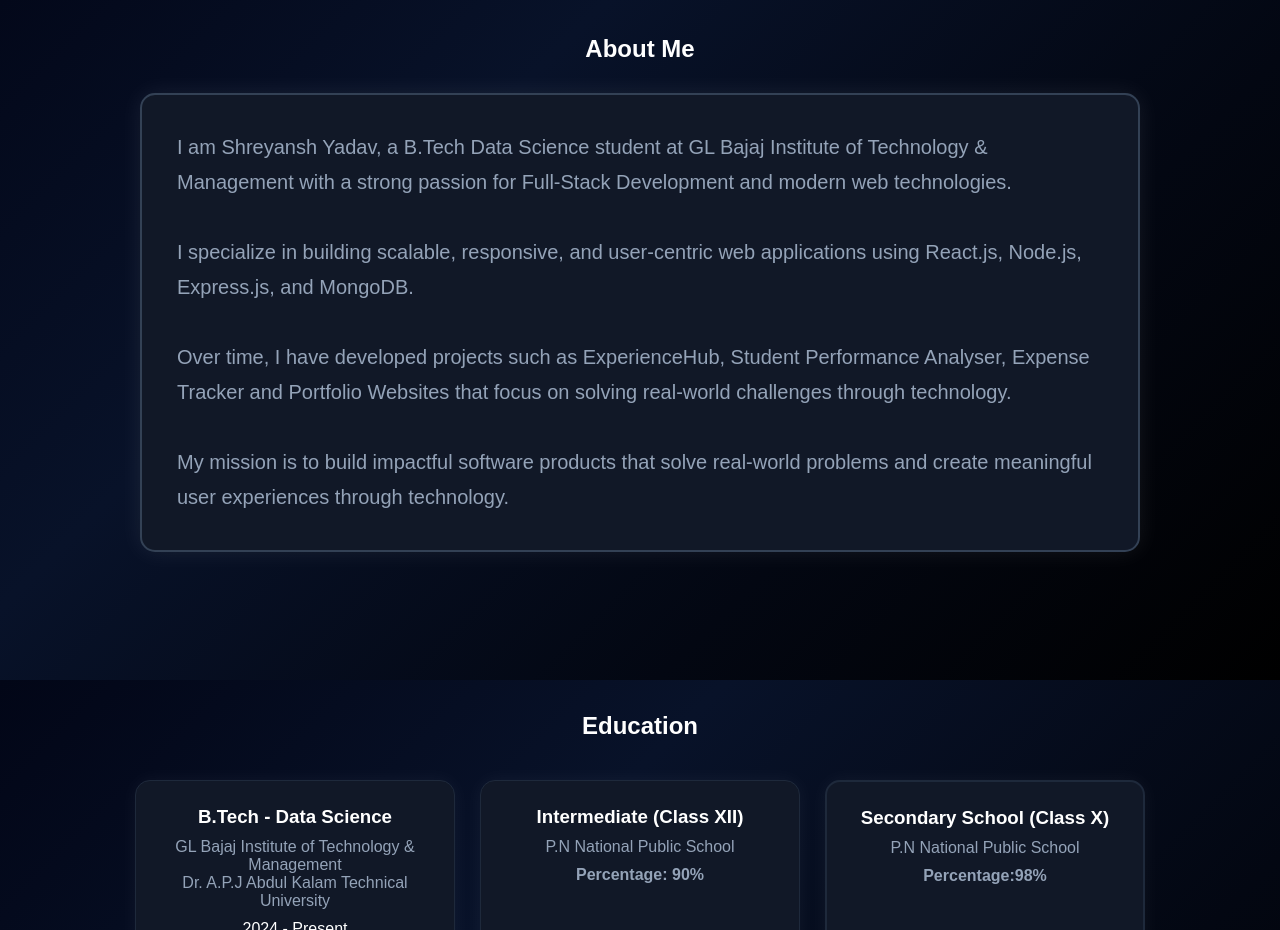
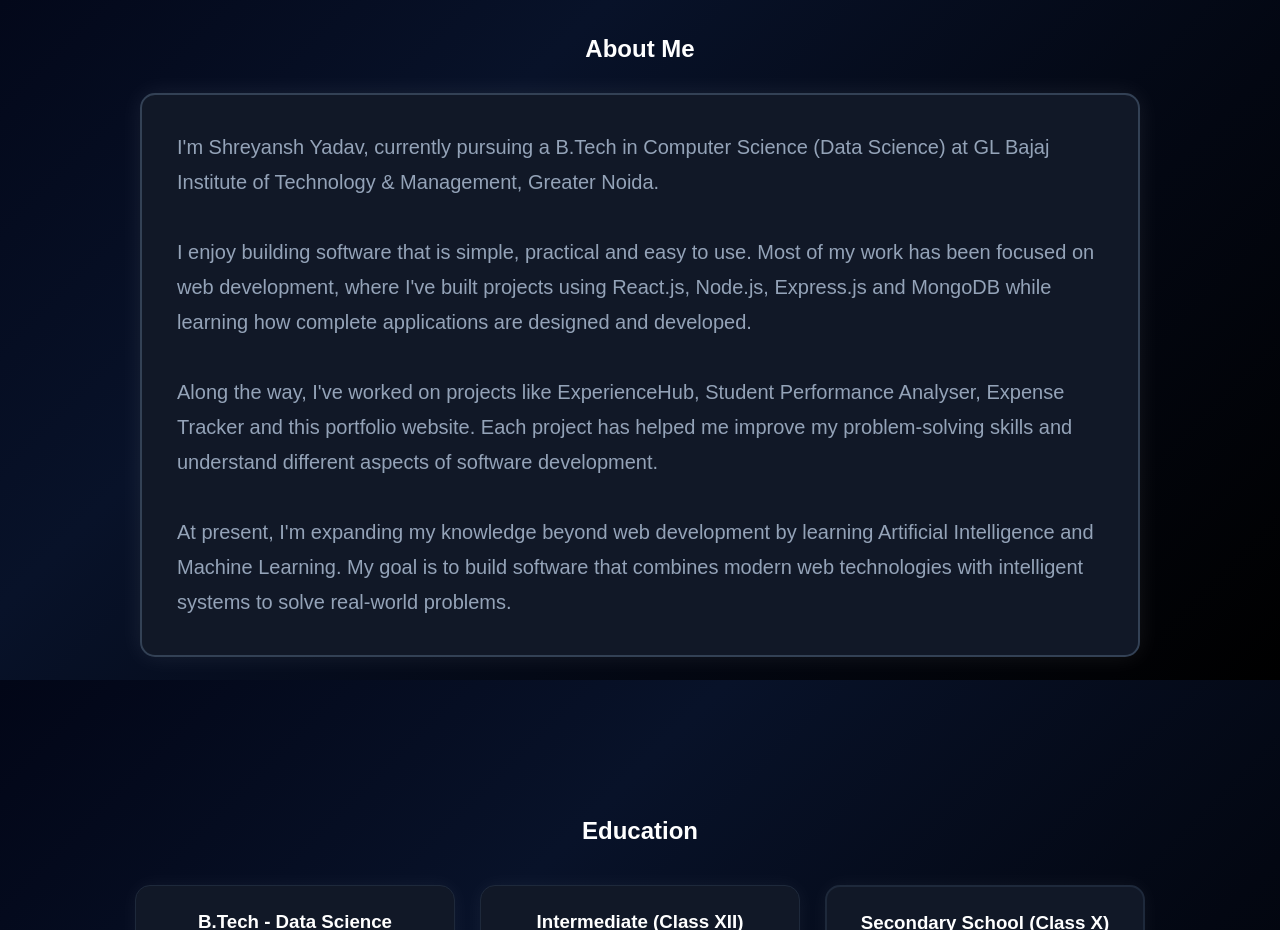
Before and after one commit to its-sky-2628/portfolio, a React (Vite) app: page / in a window 1280 px wide. Shown: the part 920-1850 px from the top of the page. Built offline with nearby package versions, Linux system fonts and the light colour scheme.

Commit message:
Updated login page

```diff
--- a/src/components/About.jsx
+++ b/src/components/About.jsx
@@ -35,30 +35,32 @@ const About = () => {
     textAlign: "left",
   }}
 >
-          I am Shreyansh Yadav, a B.Tech Data Science student at
-          GL Bajaj Institute of Technology & Management with a
-          strong passion for Full-Stack Development and modern
-          web technologies.
+  I'm Shreyansh Yadav, currently pursuing a B.Tech in Computer Science
+  (Data Science) at GL Bajaj Institute of Technology & Management,
+  Greater Noida.
 
   <br /><br />
 
-          I specialize in building scalable, responsive, and
-          user-centric web applications using React.js, Node.js,
-          Express.js, and MongoDB.
+  I enjoy building software that is simple, practical and easy to use.
+  Most of my work has been focused on web development, where I've built
+  projects using React.js, Node.js, Express.js and MongoDB while learning
+  how complete applications are designed and developed.
 
   <br /><br />
 
-          Over time, I have developed projects such as
-          ExperienceHub, Student Performance Analyser,
-          Expense Tracker and Portfolio Websites that focus on
-          solving real-world challenges through technology.
+  Along the way, I've worked on projects like ExperienceHub,
+  Student Performance Analyser, Expense Tracker and this portfolio website.
+  Each project has helped me improve my problem-solving skills and understand
+  different aspects of software development.
 
   <br /><br />
 
-          My mission is to build impactful software products
-          that solve real-world problems and create meaningful
-          user experiences through technology.
+  At present, I'm expanding my knowledge beyond web development by learning
+  Artificial Intelligence and Machine Learning. My goal is to build software
+  that combines modern web technologies with intelligent systems to solve
+  real-world problems.
 </p>
+
       </div>
     </section>
   );
```
Lines whose indentation alone changed are shown as unchanged.
